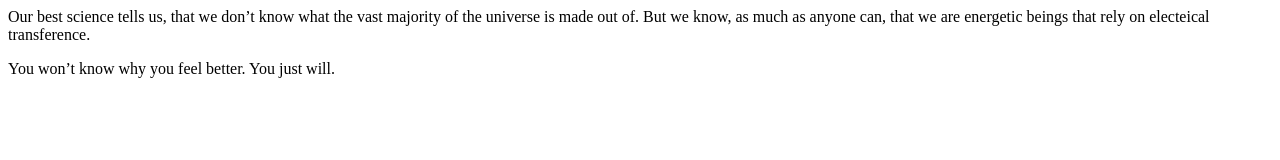
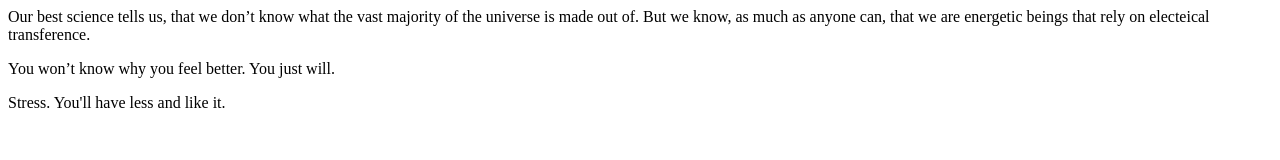
Before and after one commit to jameygleason/relaxation_healing, a plain HTML site: page index.html in a window 1280 px wide. Drawn offline with Linux system fonts and the light colour scheme.

Commit message:
Update index.html

```diff
--- a/index.html
+++ b/index.html
@@ -5,3 +5,7 @@ Our best science tells us, that we don’t know what the vast majority of the un
 <p>
 You won’t know why you feel better. You just will.
 </p>
+
+<p>
+Stress. You'll have less and like it.
+</p>
```
